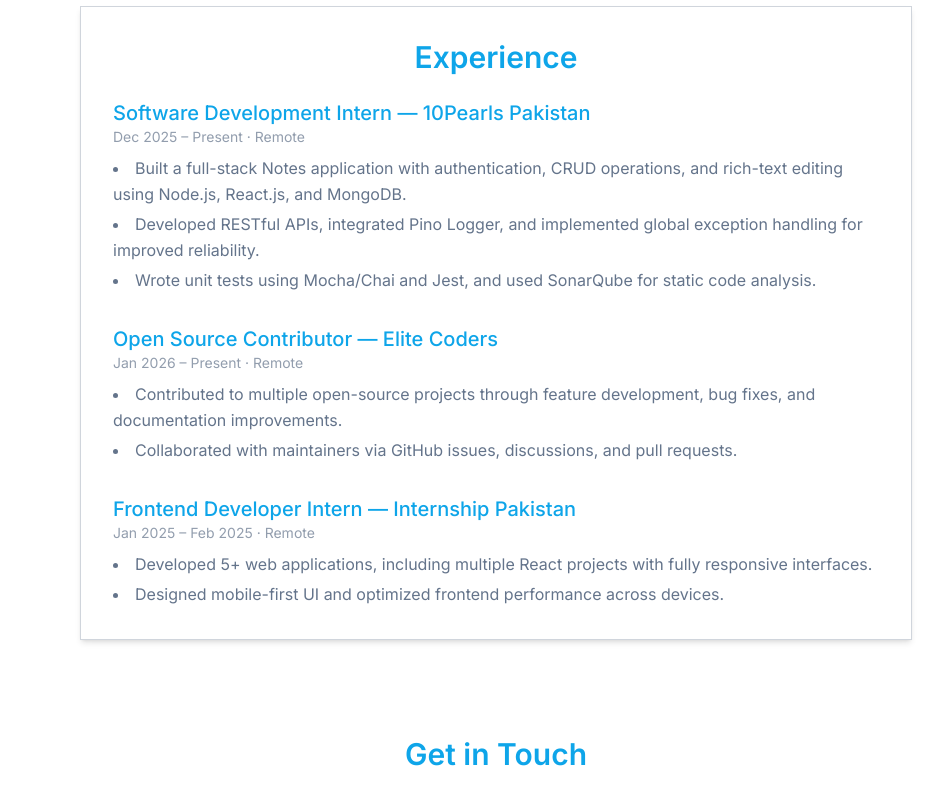
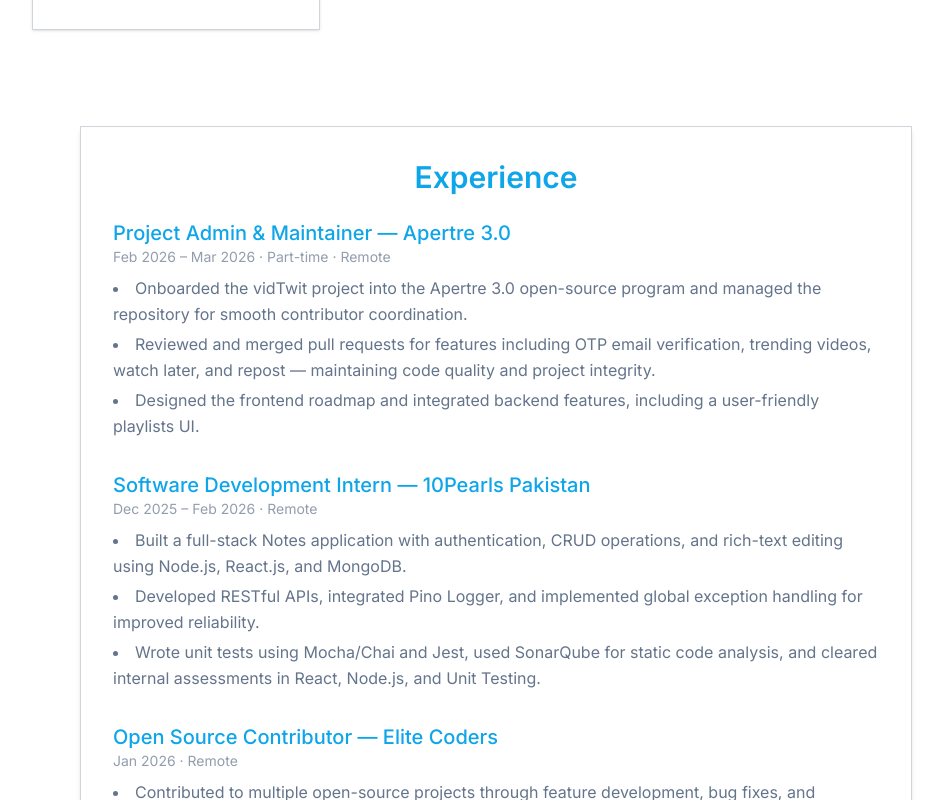
Before and after one commit to Sohaibkundi2/portfolio1, a Next.js app: page / in a window 1280 px wide. Shown: the part 3340-4140 px from the top of the page, without its empty margins (144-1087 px from the left). Built offline with nearby package versions, Linux system fonts and the light colour scheme.

Commit message:
feat: update Experience and Projects sections with new roles and project details

```diff
--- a/components/Experience.tsx
+++ b/components/Experience.tsx
@@ -10,15 +10,39 @@
         </h2>
 
         <div className="space-y-8">
+          {/* Apertre */}
+          <div>
+            <h3 className="text-lg sm:text-xl font-medium">
+              Project Admin & Maintainer — Apertre 3.0
+            </h3>
+            <p className="text-sm opacity-70 mb-2">
+              Feb 2026 – Mar 2026 · Part-time · Remote
+            </p>
+            <ul className="list-disc list-inside space-y-1 text-sm sm:text-base leading-relaxed">
+              <li>
+                Onboarded the vidTwit project into the Apertre 3.0 open-source
+                program and managed the repository for smooth contributor coordination.
+              </li>
+              <li>
+                Reviewed and merged pull requests for features including OTP email
+                verification, trending videos, watch later, and repost —
+                maintaining code quality and project integrity.
+              </li>
+              <li>
+                Designed the frontend roadmap and integrated backend features,
+                including a user-friendly playlists UI.
+              </li>
+            </ul>
+          </div>
+
           {/* 10Pearls */}
           <div>
             <h3 className="text-lg sm:text-xl font-medium">
               Software Development Intern — 10Pearls Pakistan
             </h3>
             <p className="text-sm opacity-70 mb-2">
-              Dec 2025 – Present · Remote
+              Dec 2025 – Feb 2026 · Remote
             </p>
-
             <ul className="list-disc list-inside space-y-1 text-sm sm:text-base leading-relaxed">
               <li>
                 Built a full-stack Notes application with authentication, CRUD
@@ -30,8 +54,9 @@
                 global exception handling for improved reliability.
               </li>
               <li>
-                Wrote unit tests using Mocha/Chai and Jest, and used SonarQube for
-                static code analysis.
+                Wrote unit tests using Mocha/Chai and Jest, used SonarQube for static
+                code analysis, and cleared internal assessments in React, Node.js, and
+                Unit Testing.
               </li>
             </ul>
           </div>
@@ -42,9 +67,8 @@
               Open Source Contributor — Elite Coders
             </h3>
             <p className="text-sm opacity-70 mb-2">
-              Jan 2026 – Present · Remote
+              Jan 2026 · Remote
             </p>
-
             <ul className="list-disc list-inside space-y-1 text-sm sm:text-base leading-relaxed">
               <li>
                 Contributed to multiple open-source projects through feature
@@ -65,7 +89,6 @@
             <p className="text-sm opacity-70 mb-2">
               Jan 2025 – Feb 2025 · Remote
             </p>
-
             <ul className="list-disc list-inside space-y-1 text-sm sm:text-base leading-relaxed">
               <li>
                 Developed 5+ web applications, including multiple React projects
--- a/components/Projects.tsx
+++ b/components/Projects.tsx
@@ -1,22 +1,22 @@
 const projects = [
   {
     title: "vidTwit",
-    description: "Built a full-stack video & Tweet platform with authentication, media uploads, comments, subscriptions, and analytics. Integrated Cloudinary for optimized storage and implemented secure JWT authentication with full video/tweet CRUD.",
-    tech: ["React.js", "Node.js", "Express", "MongoDB", "Tailwind CSS", "Cloudinary", "Vercel","Render"],
-    github: "https://github.com/sohaibkundi2/mytube",
+    description: "Built a full-stack video & Tweet platform with authentication, media uploads, comments, subscriptions, and analytics. Features include playlist management, watch later, trending videos, repost option, OTP email verification, and a custom 404 error page. Integrated Cloudinary for optimized storage and implemented secure JWT authentication with full video/tweet CRUD.",
+    tech: ["React.js", "Node.js", "Express", "MongoDB", "Tailwind CSS", "Cloudinary", "Vercel", "Render"],
+    github: "https://github.com/sohaibkundi2/vidTwit",
     live: "https://my-tube-red.vercel.app/",
   },
   {
     title: "NextAuthApp",
     description: "Built a complete authentication system with Next.js, features includes signup, login, email verification, password reset, protected routes, and profile management.",
-    tech: ["Next.js","TypeScript", "Node", "MongoDB","Nodemailer", "SMTP"],
+    tech: ["Next.js", "TypeScript", "Node", "MongoDB", "Nodemailer", "SMTP"],
     github: "https://github.com/Sohaibkundi2/Next-Auth-App",
     live: "https://next-auth-app-nine-vert.vercel.app",
   },
   {
     title: "URL Shortener",
     description: "Developed a full-stack URL Shortener with JWT authentication, custom slugs, click tracking, and custom domain integration. Users can create, manage, and track their shortened URLs through a user-friendly interface.",
-    tech: ["MERN Stack", "JWT","Vercel", "Render"],
+    tech: ["MERN Stack", "JWT", "Vercel", "Render"],
     github: "https://github.com/Sohaibkundi2/url-shortner",
     live: "https://shrtit.tech",
   },
```
